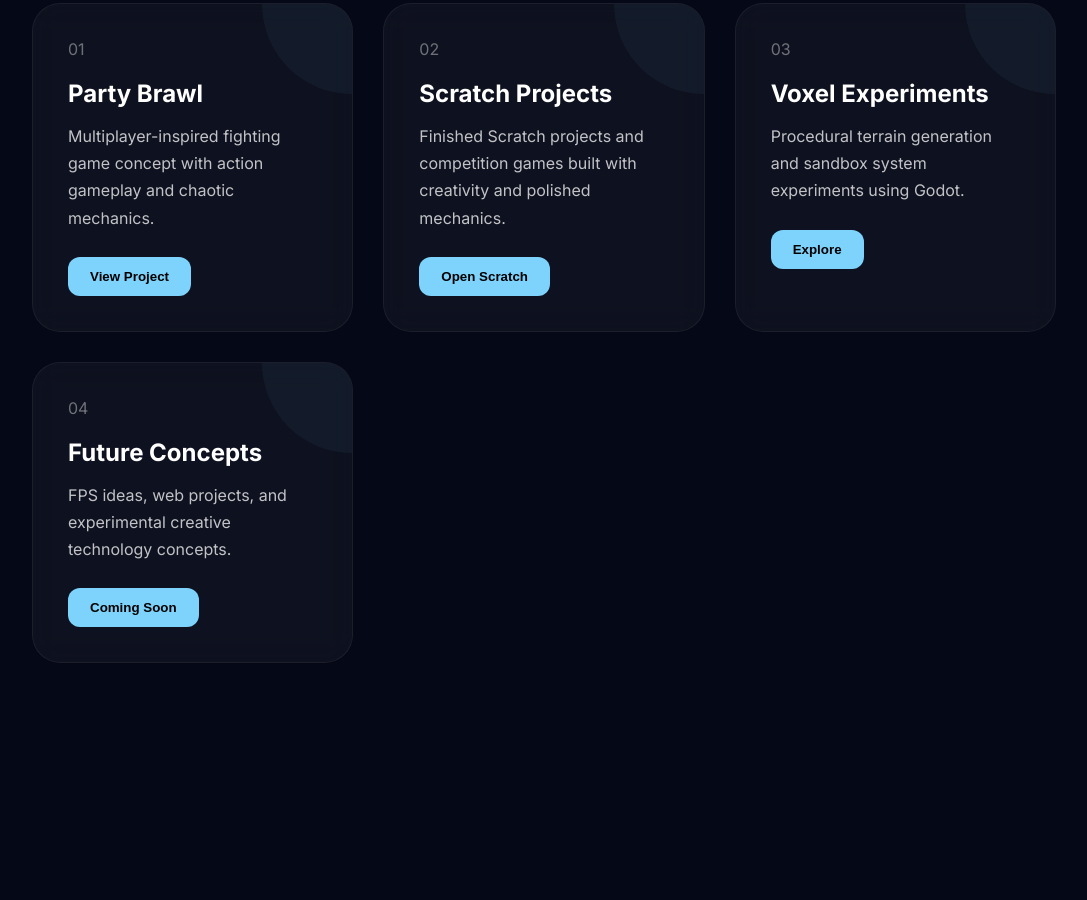
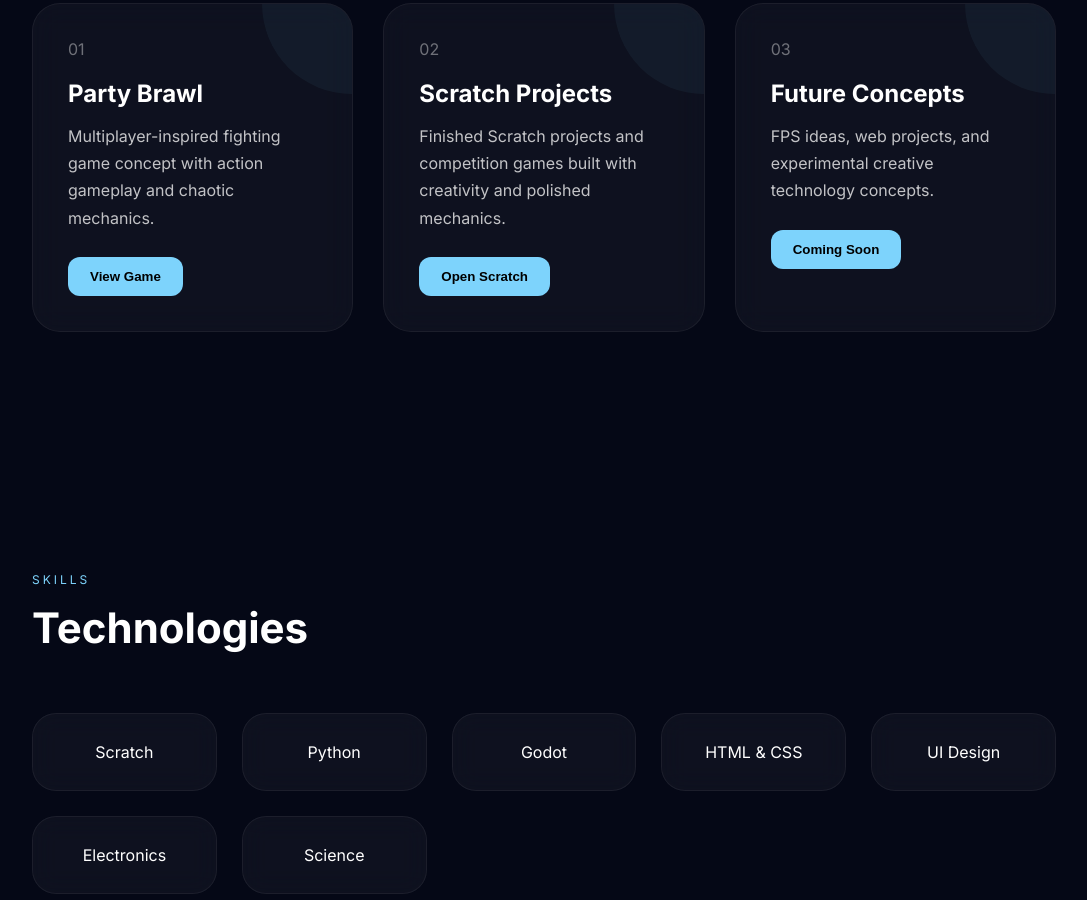
Before and after one commit to Adelinot/crispy-waddle, a plain HTML site: page index.html in a window 1280 px wide. Shown: the part 1058-1958 px from the top of the page, without its empty margins (96-1183 px from the left). Drawn offline with Linux system fonts and the light colour scheme.

Commit message:
Update index.html

```diff
--- a/index.html
+++ b/index.html
@@ -37,7 +37,7 @@
     <div class="hero-content">
 
       <p class="small-text">
-        FUTURISTIC PORTFOLIO
+        PORTFOLIO
       </p>
 
       <h2 id="typing"></h2>
@@ -87,7 +87,7 @@
           Multiplayer-inspired fighting game concept with action gameplay and chaotic mechanics.
         </p>
 
-        <button>View Project</button>
+        <a href = "https://adelinot2.itch.io/party-brawl"><button>View Game</button></a>
 
       </div>
 
@@ -101,27 +101,13 @@
           Finished Scratch projects and competition games built with creativity and polished mechanics.
         </p>
 
-        <button>Open Scratch</button>
+        <a href = "https://scratch.mit.edu/users/adelinot/"><button>Open Scratch</button></a>
 
       </div>
 
       <div class="card">
 
         <div class="card-number">03</div>
-
-        <h3>Voxel Experiments</h3>
-
-        <p>
-          Procedural terrain generation and sandbox system experiments using Godot.
-        </p>
-
-        <button>Explore</button>
-
-      </div>
-
-      <div class="card">
-
-        <div class="card-number">04</div>
 
         <h3>Future Concepts</h3>
 
@@ -176,7 +162,9 @@
       <div class="skill-card">
         Electronics
       </div>
-
+      <div class="skill-card">
+        Science
+      </div>
     </div>
 
   </section>
```
